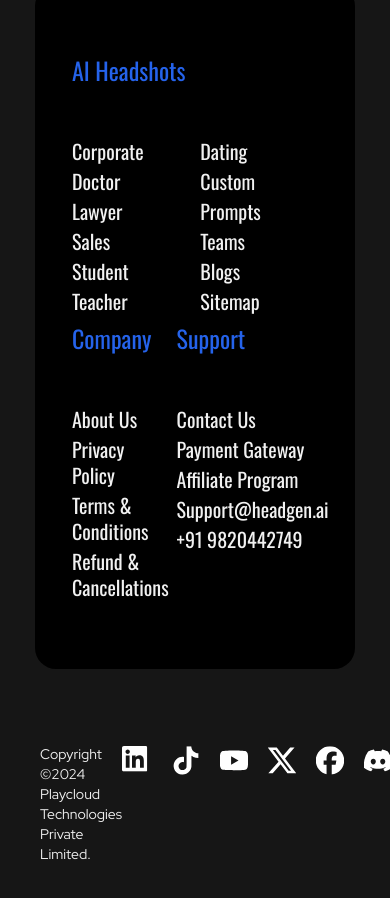
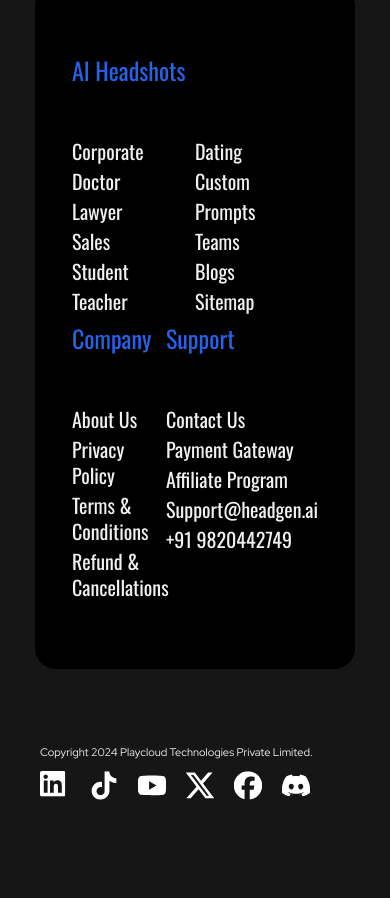
Before and after one commit to pearlorganisation/headgen_mern, a React (Vite) app in the folder Frontend/: page /aboutus in a window 390 px wide. Shown: the part 3589-4487 px from the top of the page. After the commit the page ends 4430 px from the top, so only its background shows below. Built offline with nearby package versions, Linux system fonts and the light colour scheme.

Commit message:
ui updates

```diff
--- a/Frontend/src/components/Layout/Footer/Footer.jsx
+++ b/Frontend/src/components/Layout/Footer/Footer.jsx
@@ -113,12 +113,9 @@
   return (
     <div
       id="footer"
-      style={{
-        fontFamily: "Oswald",
-      }}
-      className="flex !oswald flex-col items-center gap-20 px-10 2xl:px-[250px] py-10"
+      className="flex flex-col items-center gap-20 px-10 2xl:px-[250px] py-10"
     >
-      <div className="flex flex-row flex-wra lg:flex-nowrap gap-4 w-full">
+      <div className="flex flex-row flex-wrap lg:flex-nowrap gap-4 w-full">
         <div className="w-[300px] xl:w-[380px] hidden rounded-2xl lg:flex flex-col justify-start items-center relative">
           <img
             src="https://drive.google.com/thumbnail?id=18dNFZW3wy9xCml4GbGHxJhgPlv4mOM5i&sz=s600"
@@ -133,7 +130,7 @@
           </div>
         </div>
 
-        <div className="py-16 px-8 oswald md:px-16  w-full rounded-2xl bg-[#000000] grid md:grid-cols-4 gap-2 md:justify-center shadow-[0_0_0_5px#000000]">
+        <div className="py-16 px-8 oswald md:px-16  w-full rounded-2xl bg-[#000000] grid grid-cols-1 md:grid-cols-4 gap-2 md:justify-center shadow-[0_0_0_5px#000000]">
           {footerContent &&
             footerContent?.map((fc, idx) => (
               <div className={`flex flex-col gap-1 ${fc?.multiList && 'col-span-2'}`} key={`fc${idx}`}>
@@ -175,9 +172,9 @@
             ))}
         </div>
       </div>
-      <div className="w-full flex flex-row justify-between">
-        <div className="text-sm text-[#f1f1f1]">
-          Copyright ©2024 Playcloud Technologies Private Limited.
+      <div className="w-full flex flex-row flex-wrap gap-2 sm:gap-0 justify-between">
+        <div className="text-[11px] sm:text-sm text-[#f1f1f1]">
+          Copyright 2024 Playcloud Technologies Private Limited.
         </div>
         <div className="flex flex-row gap-4">
           <Link to="/">
--- a/Frontend/src/pages/AboutUs/AboutUs.jsx
+++ b/Frontend/src/pages/AboutUs/AboutUs.jsx
@@ -92,11 +92,11 @@
       socials: [
         {
           name: "linkedIn",
-          link: "/",
+          link: "https://www.linkedin.com/in/ruarkgordon/",
         },
         {
           name: "instagram",
-          link: "/",
+          link: "https://www.instagram.com/ruarkn/",
         },
       ],
       content: (
@@ -116,13 +116,14 @@
       socials: [
         {
           name: "linkedIn",
-          link: "/",
+          link: "https://www.linkedin.com/in/krasia-noronha-76759721a/",
         },
         {
           name: "instagram",
-          link: "/",
+          link: "https://www.instagram.com/_dr_kiki__/",
         },
       ],
+
 
       content: (
         <>
@@ -180,7 +181,7 @@
             </div>
             <div className="w-3/5 flex flex-col gap-6 items-center">
               {aboutUsContent && (
-                <p className="text-justified">{aboutUsContent}</p>
+                <p className="text-justified xl:text-xl">{aboutUsContent}</p>
               )}
             </div>
           </div>
@@ -257,7 +258,7 @@
           </div>
           <div className="w-3/5 flex flex-col gap-6 justify-center *:items-center">
             {foundersContent[0]?.content && (
-              <p className="text-justified">{foundersContent[0]?.content}</p>
+              <p className="text-justified xl:text-xl">{foundersContent[0]?.content}</p>
             )}
           </div>
         </div>
@@ -265,7 +266,7 @@
         <div className="flex flex-row flex-wrap md:justify-between w-full">
           <div className="w-3/5 flex flex-col gap-6 justify-center *:items-center">
             {foundersContent[1]?.content && (
-              <p className="text-justified">{foundersContent[1]?.content}</p>
+              <p className="text-justified xl:text-xl">{foundersContent[1]?.content}</p>
             )}
           </div>
 
```
